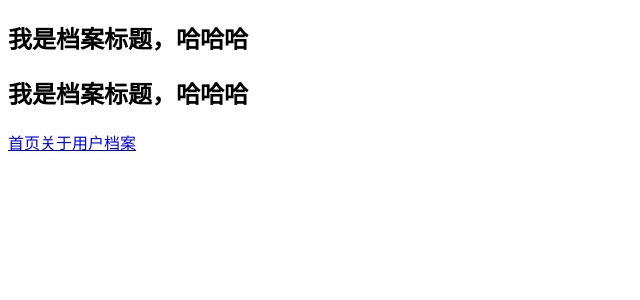
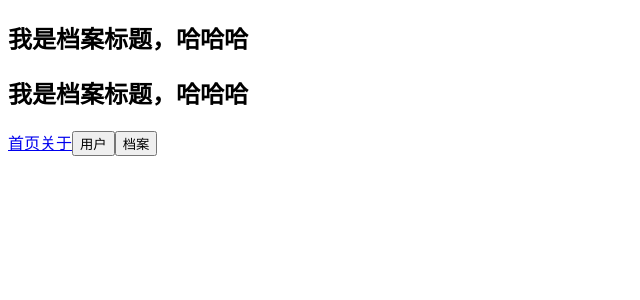
Before and after one commit to BinAnt/helloVue, a Vue app in the folder vuecli/vuerouter/: page /profile in a window 1280 px wide. Shown: the top 300 px of the page, without its empty margins (0-640 px from the left). Built offline with nearby package versions, Linux system fonts and the light colour scheme; the HTML template or start-up script is replaced by a standard one.

Commit message:
vue-router参数

```diff
--- a/vuecli/vuerouter/src/App.vue
+++ b/vuecli/vuerouter/src/App.vue
@@ -8,9 +8,11 @@
 
   <router-link to="/home">首页</router-link>
   <router-link to="/about">关于</router-link>
-  <router-link :to="'/user/'+userId">用户</router-link>
+  <!-- <router-link :to="'/user/'+userId">用户</router-link> -->
   <!-- <router-link to="/profile">档案</router-link> -->
-  <router-link :to="{path: '/profile', query: {name: 'ant', age: '18', height: '170'}}">档案</router-link>
+  <!-- <router-link :to="{path: '/profile', query: {name: 'ant', age: '18', height: '170'}}">档案</router-link> -->
+  <button @click="userClick">用户</button>
+  <button @click="profileClickc">档案</button>
   </div>
 </template>
 
@@ -30,6 +32,19 @@ export default {
     clickAbout() {
       // this.$router.push('/about')
       this.$router.replace('/about')
+    },
+    userClick() {
+      this.$router.push('/user/'+ this.userId)
+    },
+    profileClickc() {
+      this.$router.push({
+        path: '/profile',
+        query: {
+          name: 'ant',
+          height: 177,
+          age: 17
+        }
+      })
     }
   }
 }
```
